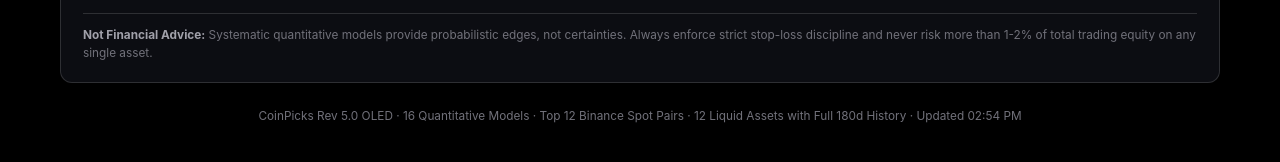
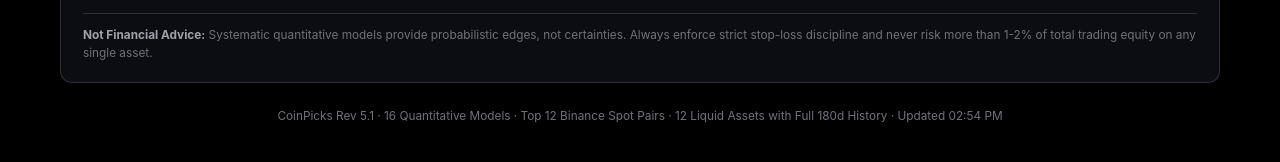
Before and after one commit to Qking232/Qking232.github.io, a Jekyll site: the page cry/adv/index.html, which Jekyll copies as it is, in a window 1280 px wide and 900 px high, scrolled down 4614 px. Shown: the part 711-873 px from the top of the window. Built offline with Jekyll 4.4.1, drawn with Linux system fonts in a browser that asks for light colours.

Commit message:
Rev 5.1: Remove OLED wording in browser title, header, and footer

```diff
--- a/cry/adv/index.html
+++ b/cry/adv/index.html
@@ -1,7 +1,7 @@
 <!DOCTYPE html>
 <!--
   CoinPicks — Quantitative AI Crypto Swing Advisor
-  Rev 5.00 — 2026-10-18 — 16-Model Consensus Ensemble & OLED Screen Optimized Edition.
+  Rev 5.10 — 2026-10-18 — 16-Model Consensus Ensemble Edition.
       • 16-MODEL QUANTITATIVE CONSENSUS ENSEMBLE:
           - Evaluates 16 independent quantitative engines across 4 specialized trading pillars:
             1. Trend & Market Structure (ChatGPT, Claude, Llama, Qwen)
@@ -35,8 +35,8 @@
 <head>
 <meta charset="utf-8">
 <meta name="viewport" content="width=device-width, initial-scale=1">
-<title>CoinPicks Rev 5.0 OLED — 16-Model Quantitative Consensus Advisor</title>
-<meta name="description" content="OLED-optimized minimalist quantitative crypto swing advisor with 16-model consensus across 4 strategy pillars, 180-day OHLCV screening, ATR volatility budgeting, and market regime detection.">
+<title>CoinPicks Rev 5.1 — 16-Model Quantitative Consensus Advisor</title>
+<meta name="description" content="Minimalist quantitative crypto swing advisor with 16-model consensus across 4 strategy pillars, 180-day OHLCV screening, ATR volatility budgeting, and market regime detection.">
 <style>
   :root{
     /* OLED Pitch Black & High-Contrast Zinc Palette */
@@ -309,7 +309,7 @@
       </div>
     </div>
     <div class="toolbar">
-      <span class="pill rev">Rev 5.0 OLED</span>
+      <span class="pill rev">Rev 5.1</span>
       <span class="pill loading" id="status"><span class="dot"></span><span id="statusText">Connecting…</span></span>
       <label class="auto"><input type="checkbox" id="autoRefresh"> Auto 5m</label>
       <button class="primary" id="refresh">Refresh</button>
@@ -430,7 +430,7 @@
     </section>
   </main>
 
-  <footer id="foot">CoinPicks Rev 4.30 OLED · Loading data…</footer>
+  <footer id="foot">CoinPicks Rev 5.1 · Loading data…</footer>
 </div>
 
 <script>
@@ -1084,7 +1084,7 @@ function render(){
   renderTally();
   updatePositionSizer();
 
-  document.getElementById('foot').textContent='CoinPicks Rev 5.0 OLED · 16 Quantitative Models · Top '+(STATE.universe||st.coins.length)+' Binance Spot Pairs · '+
+  document.getElementById('foot').textContent='CoinPicks Rev 5.1 · 16 Quantitative Models · Top '+(STATE.universe||st.coins.length)+' Binance Spot Pairs · '+
     st.coins.length+' Liquid Assets with Full 180d History · Updated '+hr(st.at);
 }
 
```
